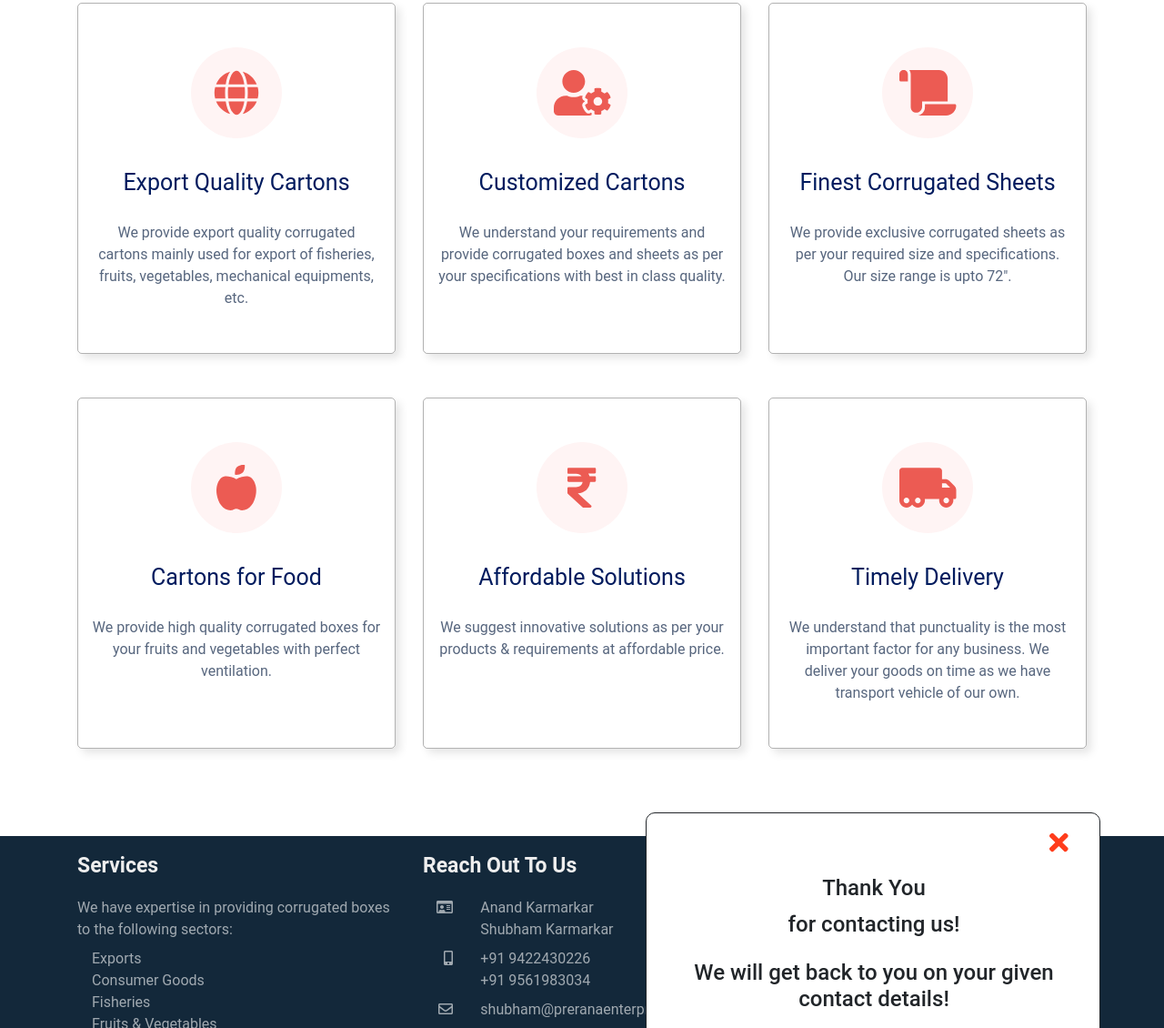
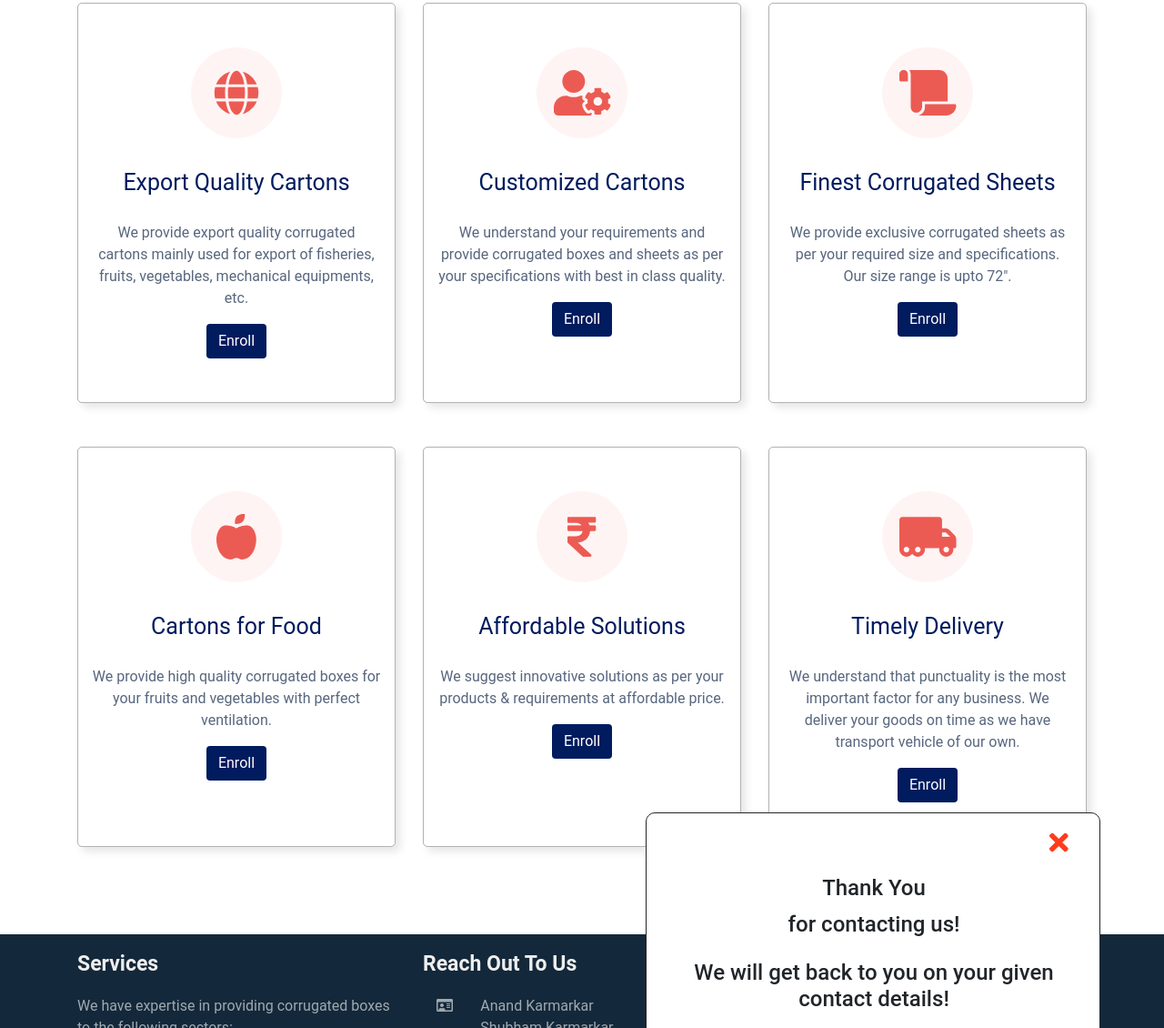
Before and after one commit to ShadowCBN/spacesite, a plain HTML site: page courses.html in a window 1280 px wide. Shown: the part 364-1494 px from the top of the page at 91% size. Drawn offline with Linux system fonts and the light colour scheme.

Commit message:
added enroll button

```diff
--- a/courses.html
+++ b/courses.html
@@ -456,7 +456,7 @@
 						<div class="col-12 padding-x-3 text-center services-title margin-y-0"><label for="expand1">Export Quality Cartons</label></div>
 					</div>
 
-					<div class="container text-center services-para padding-t-lg-4 padding-y-2 service-no padding-b-sm-5">We provide export quality corrugated cartons mainly used for export of fisheries, fruits, vegetables, mechanical equipments, etc.</div>
+					<div class="container text-center services-para padding-t-lg-4 padding-y-2 service-no padding-b-sm-5">We provide export quality corrugated cartons mainly used for export of fisheries, fruits, vegetables, mechanical equipments, etc.<br><button class="margin-t-3 btn enroll-button">Enroll</button></div>
 				</div>
 			</div>
 
@@ -471,7 +471,7 @@
 						<div class="col-12 padding-x-3 text-center services-title margin-y-0"><label for="expand1">Customized Cartons</label></div>
 					</div>
 
-					<div class="container text-center services-para padding-t-lg-4 padding-y-2 service-no padding-b-sm-5">We understand your requirements and provide corrugated boxes and sheets as per your specifications with best in class quality.</div>
+					<div class="container text-center services-para padding-t-lg-4 padding-y-2 service-no padding-b-sm-5">We understand your requirements and provide corrugated boxes and sheets as per your specifications with best in class quality.<br><button class="margin-t-3 btn enroll-button">Enroll</button></div>
 				</div>
 			</div>
 
@@ -486,7 +486,7 @@
 						<div class="col-12 padding-x-3 text-center services-title margin-y-0"><label for="expand1">Finest Corrugated Sheets</label></div>
 					</div>
 
-					<div class="container text-center services-para padding-t-lg-4 padding-y-2 service-no padding-b-sm-5">We provide exclusive corrugated sheets as per your required size and specifications. Our size range is upto 72".</div>
+					<div class="container text-center services-para padding-t-lg-4 padding-y-2 service-no padding-b-sm-5">We provide exclusive corrugated sheets as per your required size and specifications. Our size range is upto 72".<br><button class="margin-t-3 btn enroll-button">Enroll</button></div>
 				</div>
 			</div>
 
@@ -501,7 +501,7 @@
 						<div class="col-12 padding-x-3 text-center services-title margin-y-0"><label for="expand1">Cartons for Food</label></div>
 					</div>
 
-					<div class="container text-center services-para padding-t-lg-4 padding-y-2 service-no padding-b-sm-5">We provide high quality corrugated boxes for your fruits and vegetables with perfect ventilation.</div>
+					<div class="container text-center services-para padding-t-lg-4 padding-y-2 service-no padding-b-sm-5">We provide high quality corrugated boxes for your fruits and vegetables with perfect ventilation.<br><button class="margin-t-3 btn enroll-button">Enroll</button></div>
 				</div>
 			</div>
 
@@ -516,7 +516,7 @@
 						<div class="col-12 padding-x-3 text-center services-title margin-y-0"><label for="expand1">Affordable Solutions</label></div>
 					</div>
 
-					<div class="container text-center services-para padding-t-lg-4 padding-y-2 service-no padding-b-sm-5">We suggest innovative solutions as per your products & requirements at affordable price.</div>
+					<div class="container text-center services-para padding-t-lg-4 padding-y-2 service-no padding-b-sm-5">We suggest innovative solutions as per your products & requirements at affordable price.<br><button class="margin-t-3 btn enroll-button">Enroll</button></div>
 				</div>
 			</div>
 
@@ -531,7 +531,7 @@
 						<div class="col-12 padding-x-3 text-center services-title margin-y-0"><label for="expand1">Timely Delivery</label></div>
 					</div>
 
-					<div class="container text-center services-para padding-t-lg-4 padding-y-2 service-no padding-b-sm-5">We understand that punctuality is the most important factor for any business. We deliver your goods on time as we have transport vehicle of our own.</div>
+					<div class="container text-center services-para padding-t-lg-4 padding-y-2 service-no padding-b-sm-5">We understand that punctuality is the most important factor for any business. We deliver your goods on time as we have transport vehicle of our own.<br><button class="margin-t-3 btn enroll-button">Enroll</button></div>
 				</div>
 			</div>
 
--- a/css/style.css
+++ b/css/style.css
@@ -2607,6 +2607,11 @@ label #bars
 	margin-top: 0.25rem;
 }
 
+.margin-t-3
+{
+	margin-top: 1rem;
+}
+
 .margin-b-0, .margin-y-0
 {
 	margin-bottom: 0;
@@ -3334,3 +3339,15 @@ label #bars
 {
 	transform: scaleY(1);
 }
+
+.enroll-button
+{
+	background: #001b5e;
+	color: #fff;
+}
+
+.enroll-button:hover
+{
+	background: #eee;
+	color: #000;
+}
```
